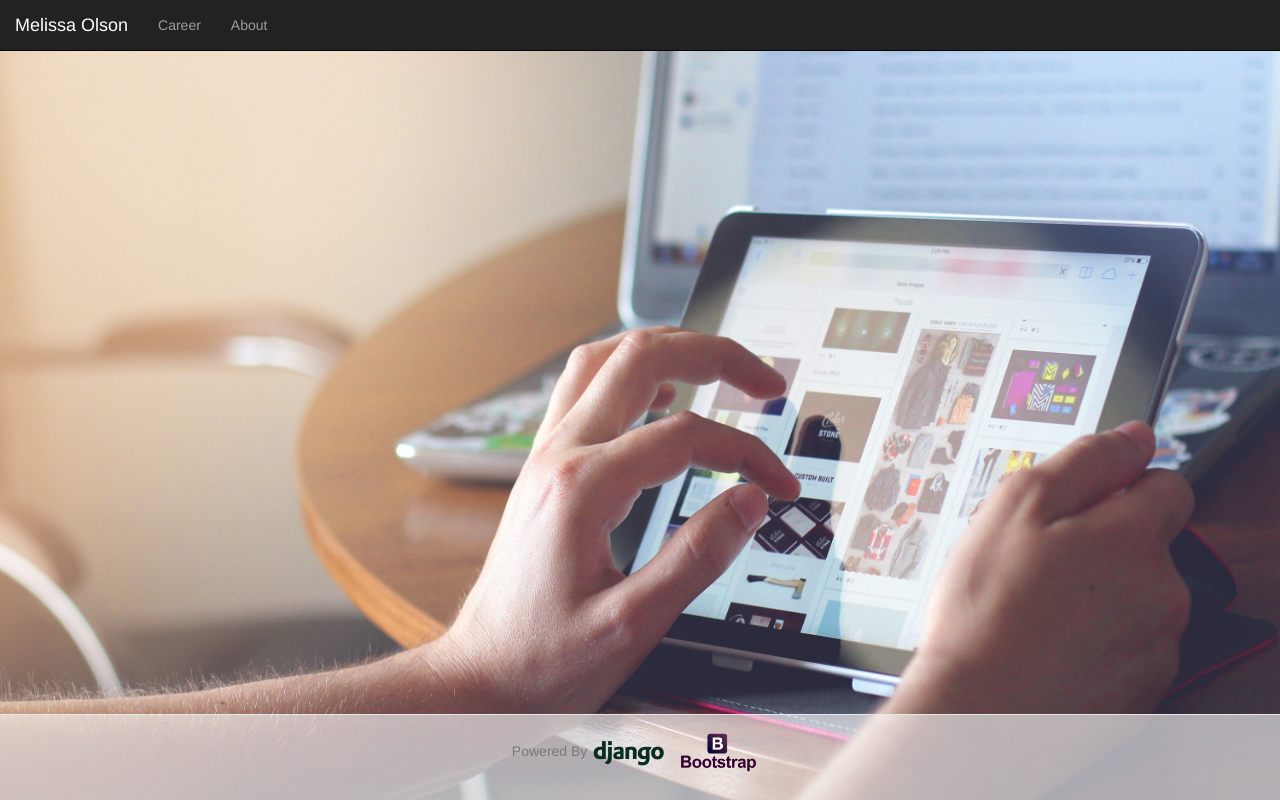
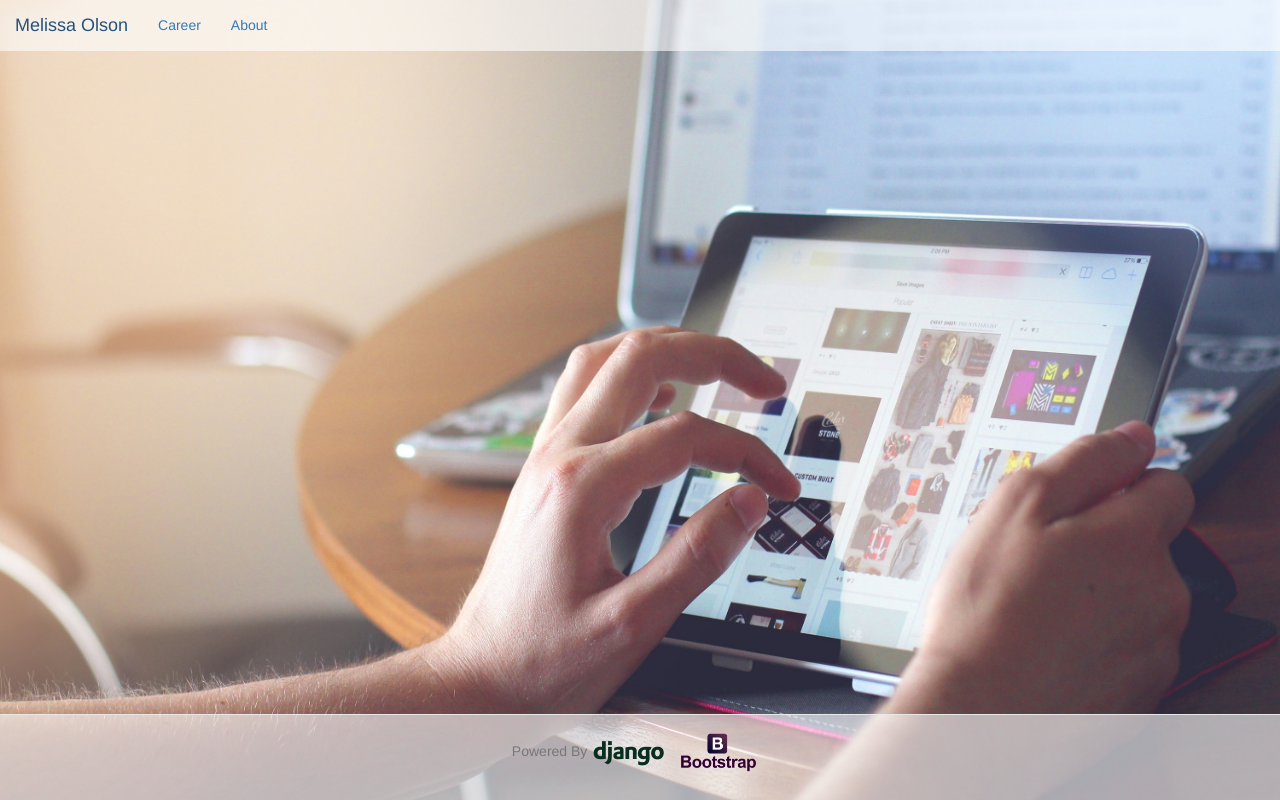
Before and after one commit to molson331/personal_site, a Django app: page / in a window 1280 px wide. Run offline with Django 3.2, Linux system fonts and the light colour scheme; some libraries are stand-ins or nearby versions.

Commit message:
Stylize navigation bar

```diff
--- a/personal/templates/event.html
+++ b/personal/templates/event.html
@@ -71,6 +71,11 @@
 				position: absolute;
 				bottom: 20%;
 				left: 50%;
+			}
+
+			.navbar {
+				background-color: rgba(255,255,255,1);
+				margin-bottom: 0px;
 			}
 		</style>
 	</head>
--- a/personal/templates/header.html
+++ b/personal/templates/header.html
@@ -1,4 +1,4 @@
-<nav class="navbar navbar-inverse navbar-fixed-top" style="margin-bottom: 0px;">
+<nav class="navbar navbar-fixed-top">
 	<div class="container-fluid">
 		<div class="navbar-header">
 			<a class="navbar-brand" href="{% url 'index' %}">Melissa Olson</a>
--- a/personal/templates/index.html
+++ b/personal/templates/index.html
@@ -24,6 +24,11 @@
 					margin-left: -512px;
 				}
 			}
+
+			.navbar {
+				background-color: rgba(255,255,255,0.6);
+				margin-bottom: 0px;
+			}
 		</style>
 	</head>
 	<body>
--- a/personal/templates/resume.html
+++ b/personal/templates/resume.html
@@ -34,6 +34,11 @@
 			    left:20%;
 			    top:20%;
 			}
+
+			.navbar {
+				background-color: rgba(255,255,255,0.6);
+				margin-bottom: 0px;
+			}
 		</style>
 	</head>
 	<body>
```
